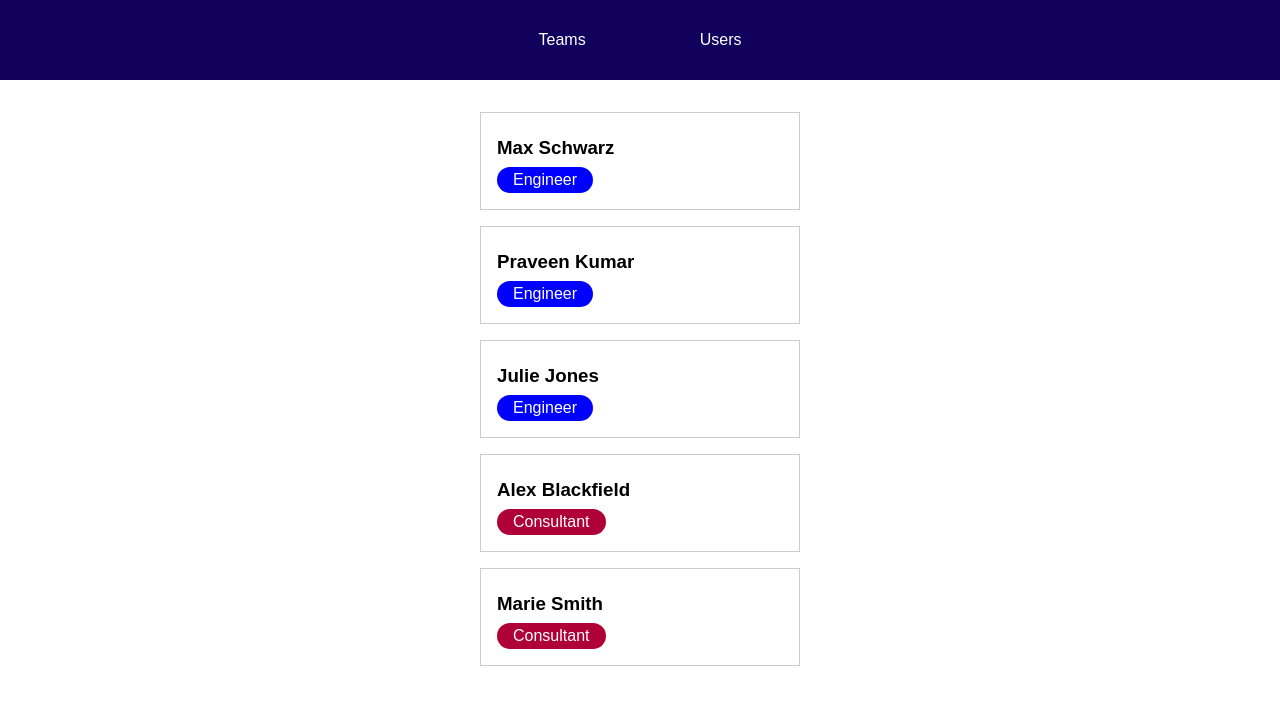
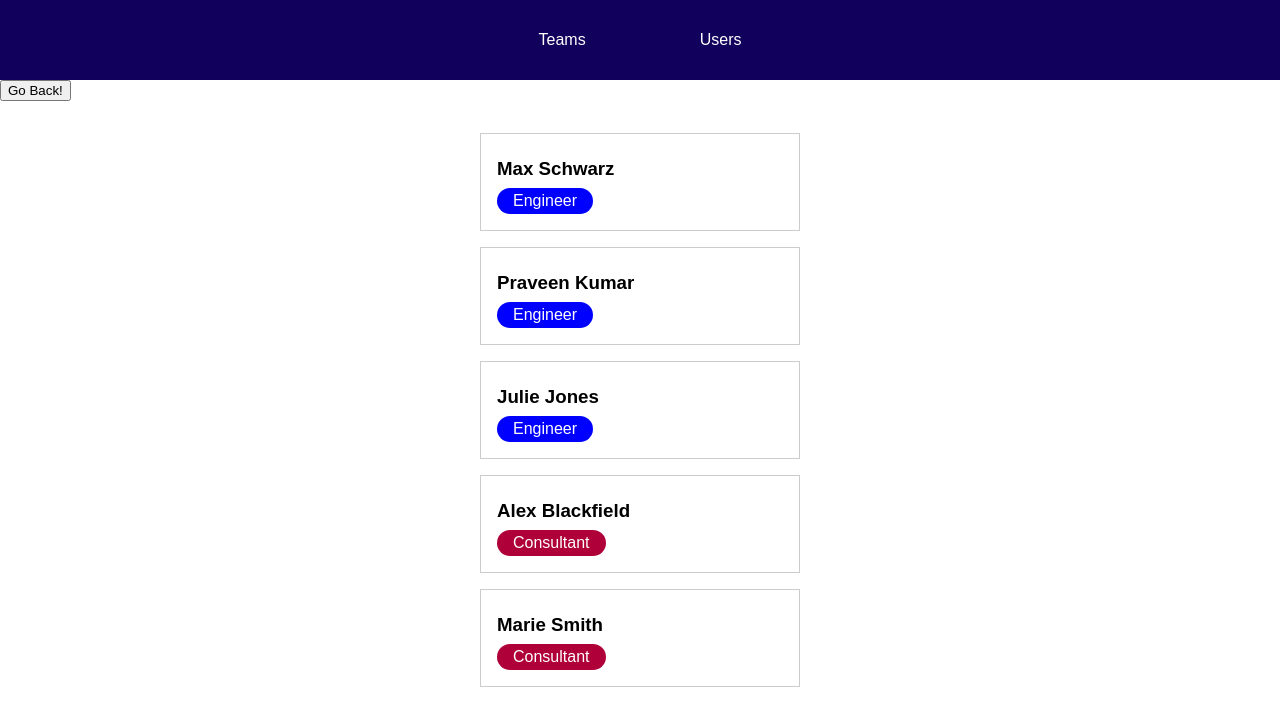
Before and after one commit to Lime5005/VueJS, a Vue app in the folder single-page-project/: page /users in a window 1280 px wide. Shown: the top 726 px of the page. Built offline with nearby package versions, Linux system fonts and the light colour scheme.

Commit message:
a GoBack button to change page

```diff
--- a/single-page-project/src/components/users/UsersList.vue
+++ b/single-page-project/src/components/users/UsersList.vue
@@ -1,4 +1,5 @@
 <template>
+  <button @click="confirm">Go Back!</button>
   <ul>
     <user-item v-for="user in users" :key="user.id" :name="user.fullName" :role="user.role"></user-item>
   </ul>
@@ -12,6 +13,12 @@ export default {
     UserItem,
   },
   inject: ['users'],
+  methods: {
+    confirm() {
+      this.$router.push('/teams');
+      //this.$router.back() or forward()
+    }
+  }
 };
 </script>
 
--- a/single-page-project/src/main.js
+++ b/single-page-project/src/main.js
@@ -4,12 +4,13 @@ import App from './App.vue';
 
 import TeamsList from './components/teams/TeamsList.vue';
 import UsersList from './components/users/UsersList.vue';
-
+import TeamMembers from './components/teams/TeamMembers.vue';
 const router = createRouter({
     history: createWebHistory(),
     routes: [
         { path: '/teams', component: TeamsList },
         { path: '/users', component: UsersList },
+        { path: '/teams/:teamId', component: TeamMembers }
     ],
     linkActiveClass: 'active' //overwrite 'router-link-active'
 })
```
